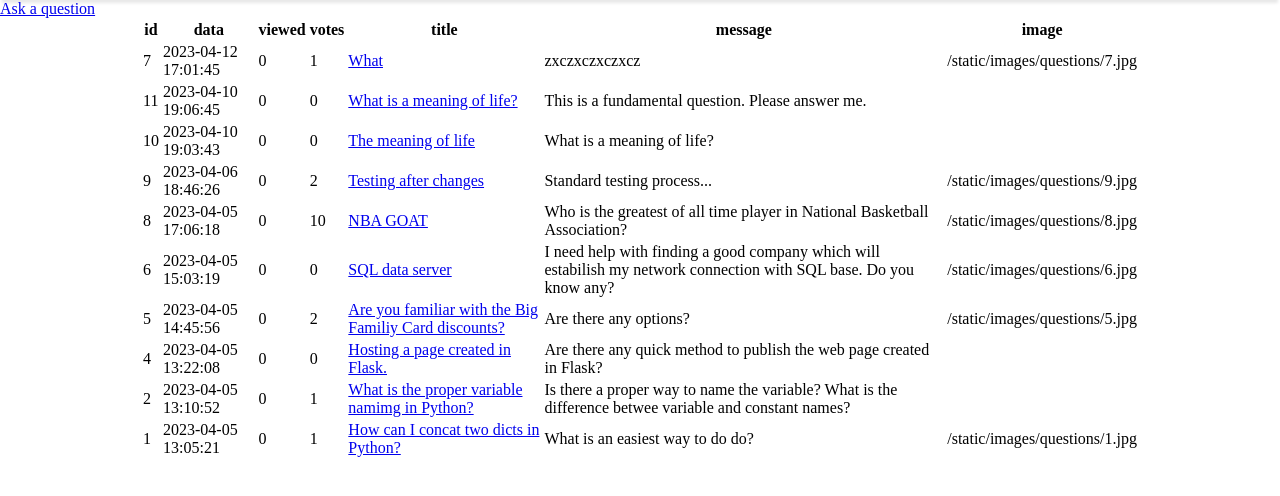
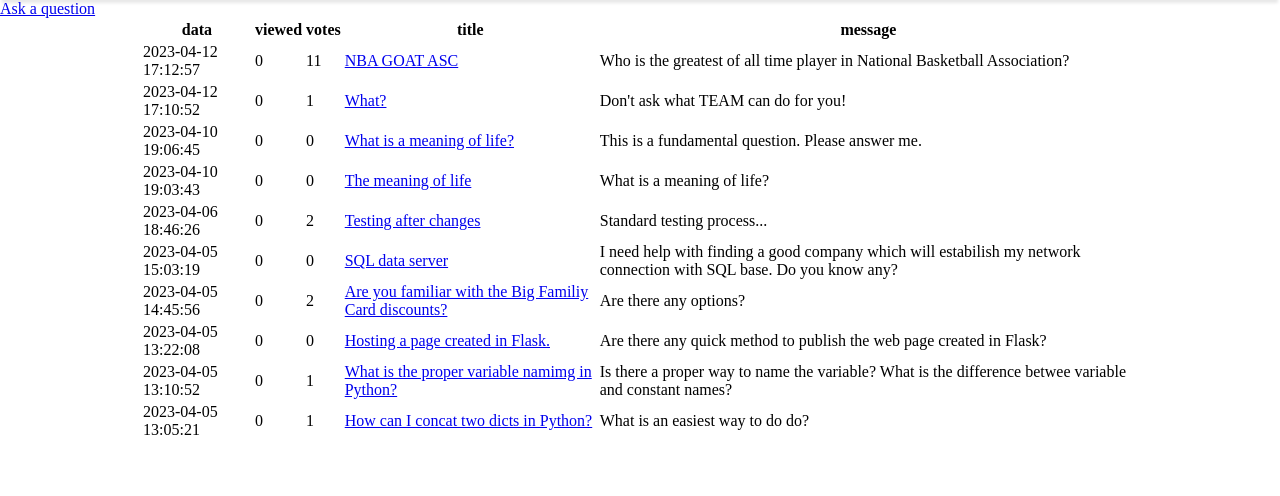
Before and after one commit to RadekRo/ask-mate, a Flask app: page / in a window 1280 px wide. Shown: the part 44-540 px from the top of the page. Run offline with Flask 3, Linux system fonts and the light colour scheme.

Commit message:
Commented out id and file path from main questions list

```diff
--- a/data/answer.csv
+++ b/data/answer.csv
@@ -4,7 +4,7 @@ id,submission_time,vote_number,question_id,message,image
 7,2023-04-05 21:51:59,0,2,None,
 8,2023-04-05 21:53:12,0,2,aaaaa,
 10,2023-04-06 18:46:00,0,6,sasdadas,
-11,2023-04-08 00:43:12,4,8,Jordan!,
+11,2023-04-08 00:43:12,5,8,Jordan!,
 12,2023-04-08 00:43:40,0,1,Jordan!!!!!!,
 13,2023-04-09 21:43:03,0,1,sadsdsadsa,
 14,2023-04-09 21:47:48,0,1,resting answer,
--- a/data/question.csv
+++ b/data/question.csv
@@ -3,8 +3,8 @@
 4,2023-04-05 13:22:08,0,0,Hosting a page created in Flask.,Are there any quick method to publish the web page created in Flask?,
 5,2023-04-05 14:45:56,0,2,Are you familiar with the Big Familiy Card discounts?,Are there any options?,/static/images/questions/5.jpg
 6,2023-04-05 15:03:19,0,0,SQL data server,I need help with finding a good company which will estabilish my network connection with SQL base. Do you know any?,/static/images/questions/6.jpg
-7,2023-04-12 17:01:45,0,1,What,zxczxczxczxcz,/static/images/questions/7.jpg
-8,2023-04-05 17:06:18,0,10,NBA GOAT,Who is the greatest of all time player in National Basketball Association?,/static/images/questions/8.jpg
+7,2023-04-12 17:10:52,0,1,What?,Don't ask what TEAM can do for you!,/static/images/questions/7.jpg,/static/images/questions/7.jpg
+8,2023-04-12 17:12:57,0,11,NBA GOAT ASC,Who is the greatest of all time player in National Basketball Association?,/static/images/questions/8.jpg
 9,2023-04-06 18:46:26,0,2,Testing after changes,Standard testing process...,/static/images/questions/9.jpg
 10,2023-04-10 19:03:43,0,0,The meaning of life,What is a meaning of life?,
 11,2023-04-10 19:06:45,0,0,What is a meaning of life?,This is a fundamental question. Please answer me.,
--- a/templates/list.html
+++ b/templates/list.html
@@ -6,23 +6,23 @@
         <div class="question-list">
             <table>
                 <tr>
-                    <th>id</th>
+                    <!--<th>id</th>-->
                     <th>data</th>
                     <th>viewed</th>
                     <th>votes</th>
                     <th>title</th>
                     <th>message</th>
-                    <th>image</th>
+                    <!--<th>image</th>-->
                 </tr>
                 {% for questions in all_questions %}
                 <tr>
-                    <td>{{questions[0]}}</td>
+                    <!--<td>{{questions[0]}}</td>-->
                     <td>{{questions[1]}}</td>
                     <td>{{questions[2]}}</td>
                     <td>{{questions[3]}}</td>
                     <td><a href="{{ url_for('route_question',id=questions[0])}}">{{questions[4]}}</a></td>
                     <td>{{questions[5]}}</td>
-                    <td>{{questions[6]}}</td>
+                    <!--<td>{{questions[6]}}</td>-->
 
                 </tr>
                 {%endfor%}
```
